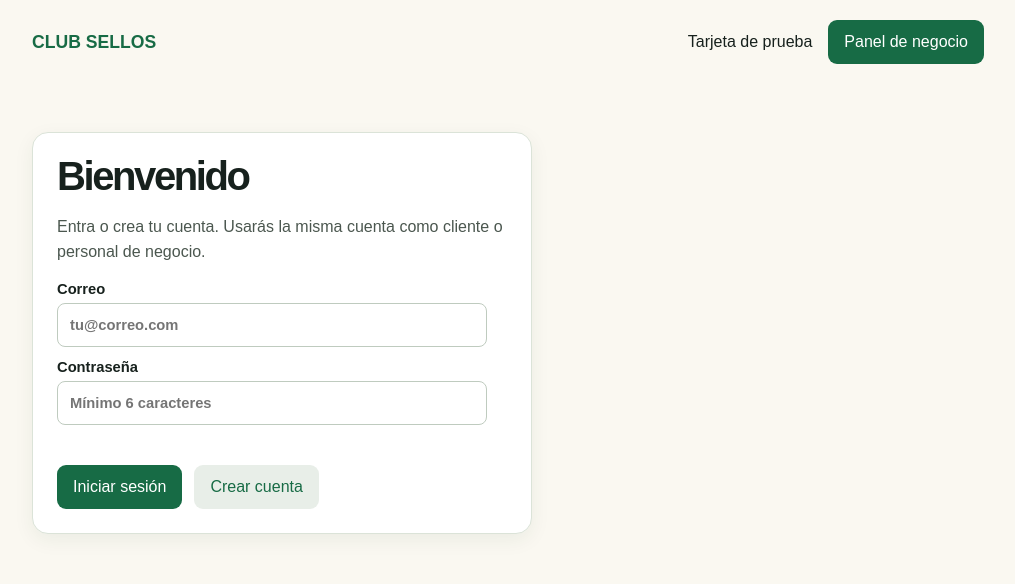
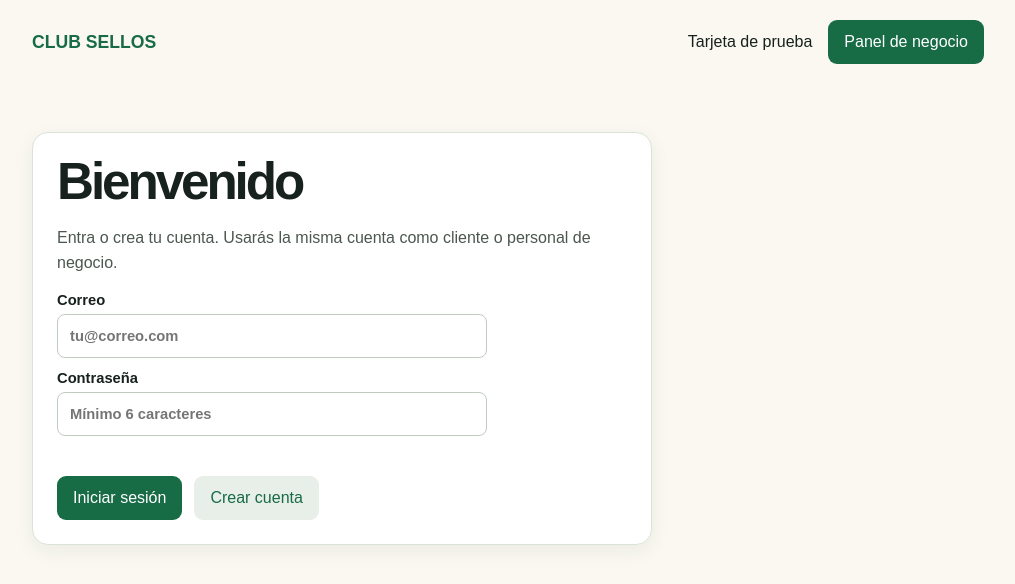
Before and after one commit to soma-lat/sellos, a Next.js app: page /auth in a window 1280 px wide. Shown: the top 584 px of the page, without its empty margins (132-1147 px from the left). Built offline with nearby package versions, Linux system fonts and the light colour scheme.

Commit message:
Update page.tsx

```diff
--- a/app/auth/page.tsx
+++ b/app/auth/page.tsx
@@ -2,7 +2,7 @@ import { signIn, signUp } from "./actions";
 
 export default async function AuthPage({ searchParams }: { searchParams: Promise<{ error?: string; message?: string }> }) {
   const params = await searchParams;
-  return <main><div className="card" style={{ maxWidth: "500px" }}><h1 style={{ fontSize: "2.5rem" }}>Bienvenido</h1>
+  return <main><div className="card narrow-card"><h1 className="page-title">Bienvenido</h1>
     <p>Entra o crea tu cuenta. Usarás la misma cuenta como cliente o personal de negocio.</p>
     {params.error && <p className="error">{params.error}</p>}{params.message && <p className="notice">{params.message}</p>}
     <form className="form"><label>Correo<input name="email" type="email" required placeholder="tu@correo.com" /></label><label>Contraseña<input name="password" type="password" required minLength={6} placeholder="Mínimo 6 caracteres" /></label><div className="actions"><button formAction={signIn}>Iniciar sesión</button><button className="secondary" formAction={signUp}>Crear cuenta</button></div></form>
```
